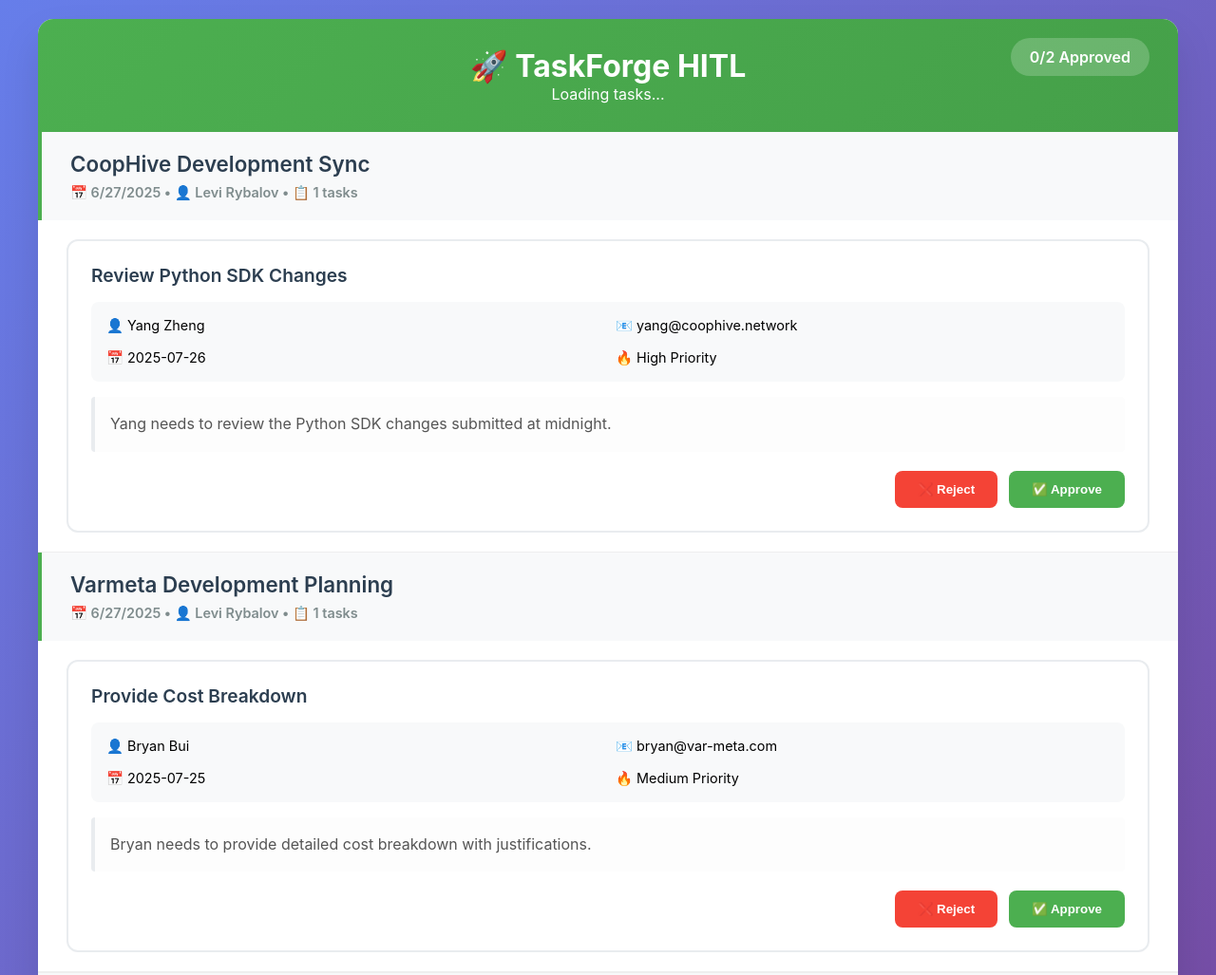
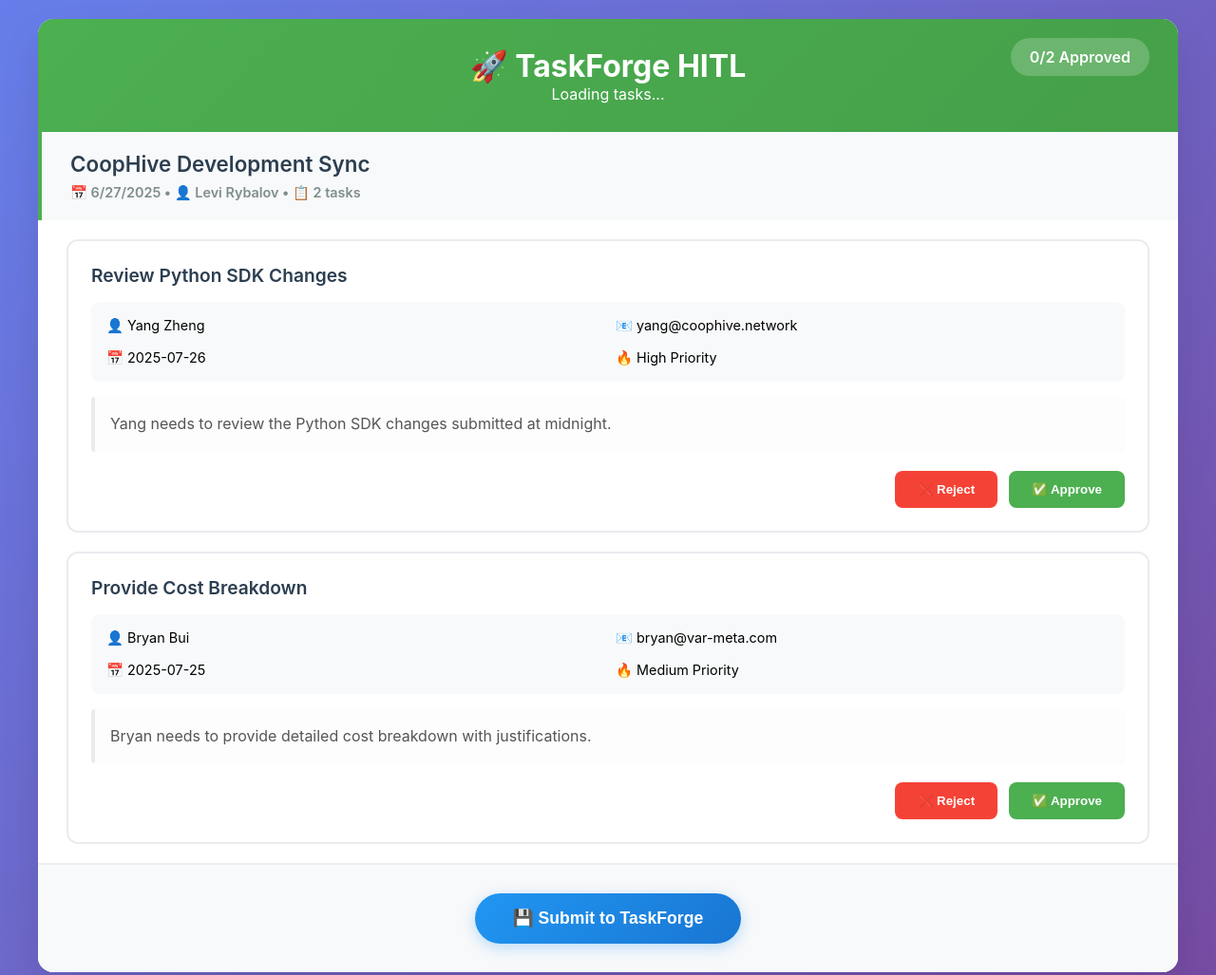
Before and after one commit to a-longshadow/taskforge-approval-dashboard, a plain HTML site: page index.html in a window 1280 px wide. Shown: the top 1027 px of the page at 95% size. Drawn offline with Linux system fonts and the light colour scheme.

Commit message:
Fix approve/reject buttons and use real meeting data

```diff
--- a/index.html
+++ b/index.html
@@ -268,40 +268,17 @@
             const grouped = {};
 
             tasks.forEach(task => {
-                // Extract meeting info from task timestamps and descriptions
-                const taskTimestamp = task.task_item.match(/\((\d{2}:\d{2})\)$/);
-                const timeStamp = taskTimestamp ? taskTimestamp[1] : '';
-
-                // Group by assignee and time patterns to identify different meetings
-                let meetingId = 'default';
-                let meetingTitle = 'TaskForge Meeting';
-
-                // Check if this is a Moshe task (different meeting)
-                if (task.assignee_full_names.includes('Moshe')) {
-                    meetingId = 'networking_meeting';
-                    meetingTitle = 'CoopHive Networking Discussion';
-                }
-                // Check if this is Varmeta team tasks
-                else if (task.assignee_full_names.includes('Bryan') || task.assignee_full_names.includes('Anh')) {
-                    meetingId = 'varmeta_meeting';
-                    meetingTitle = 'Varmeta Development Planning';
-                }
-                // Yang's tasks
-                else if (task.assignee_full_names.includes('Yang')) {
-                    meetingId = 'coophive_dev_meeting';
-                    meetingTitle = 'CoopHive Development Sync';
-                }
-                // Levi's tasks
-                else if (task.assignee_full_names.includes('Levi')) {
-                    meetingId = 'leadership_meeting';
-                    meetingTitle = 'Leadership & Coordination';
-                }
+                // Use actual meeting data from the task
+                const meetingId = task.meeting_id || task.meeting_title || `meeting_${task.task_id.split('_')[1]}` || 'default_meeting';
+                const meetingTitle = task.meeting_title || 'TaskForge Meeting';
+                const meetingOrganizer = task.meeting_organizer || task.organizer_email || 'Unknown';
+                const meetingDate = task.meeting_date || task.date || new Date().toISOString();
 
                 if (!grouped[meetingId]) {
                     grouped[meetingId] = {
                         title: fixEncoding(meetingTitle),
-                        organizer: 'Levi Rybalov',
-                        date: new Date().toISOString(),
+                        organizer: meetingOrganizer,
+                        date: meetingDate,
                         tasks: []
                     };
                 }
@@ -361,10 +338,10 @@
                     </div>
 
                     <div class="task-actions">
-                        <button class="btn btn-reject" onclick="setTaskStatus('${taskId}', 'reject')">
+                        <button class="btn btn-reject" onclick="setTaskStatus('${meetingId}', ${taskIndex}, 'reject')">
                             ❌ Reject
                         </button>
-                        <button class="btn btn-approve" onclick="setTaskStatus('${taskId}', 'approve')">
+                        <button class="btn btn-approve" onclick="setTaskStatus('${meetingId}', ${taskIndex}, 'approve')">
                             ✅ Approve
                         </button>
                     </div>
@@ -372,11 +349,11 @@
             `;
         }
 
-        function setTaskStatus(taskId, status) {
-            const [meetingId, taskIndex] = taskId.split('_');
+        function setTaskStatus(meetingId, taskIndex, status) {
             const task = tasksByMeeting[meetingId].tasks[taskIndex];
             task.status = status;
 
+            const taskId = `${meetingId}_${taskIndex}`;
             const taskElement = document.getElementById(`task_${taskId}`);
             taskElement.className = `task-card ${status === 'approve' ? 'approved' : 'rejected'}`;
 
```
